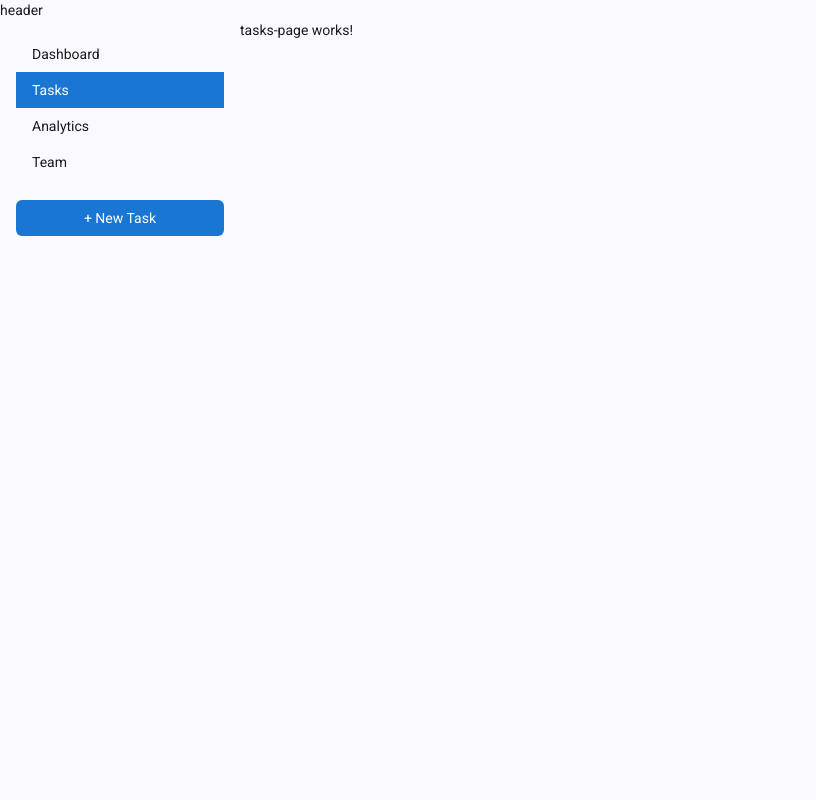
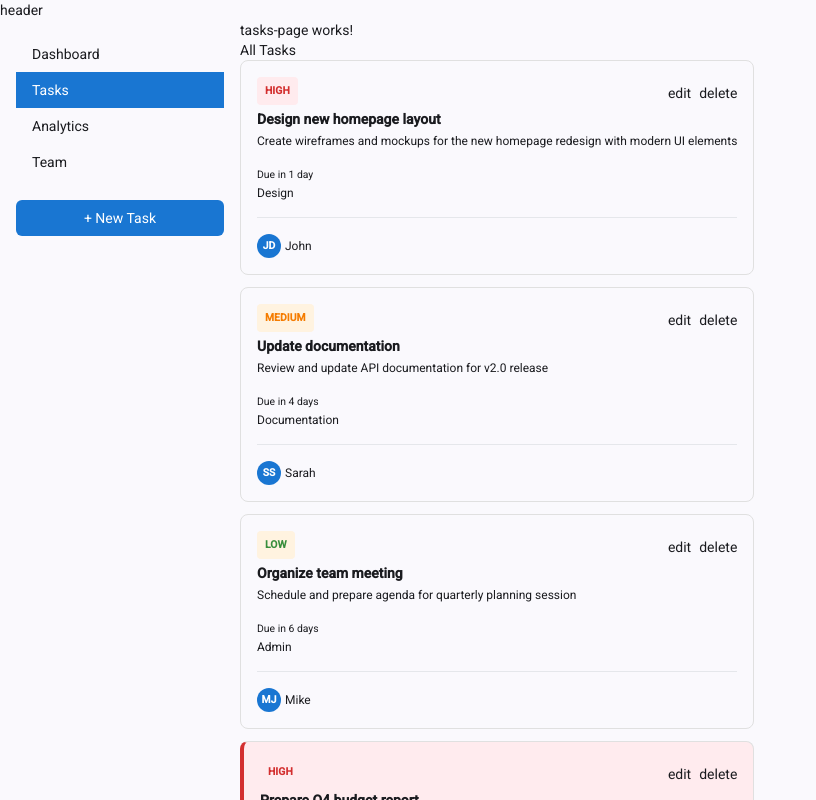
Before and after one commit to Abdelmomen-Nasreldin/Task-Manager, an Angular app: page / in a window 1280 px wide. Both pictures are taken after a click on the item "Tasks". Shown: the top 800 px of the page, without its empty margins (0-816 px from the left). Built offline with nearby package versions, Linux system fonts and the light colour scheme.

Commit message:
tasks page

```diff
--- a/src/app/features/tasks/tasks-page/tasks-page.html
+++ b/src/app/features/tasks/tasks-page/tasks-page.html
@@ -1 +1,18 @@
 <p>tasks-page works!</p>
+<div class="dashboard-page">
+  <div class="dashboard-page-header">
+    <h1>All Tasks</h1>
+  </div>
+  <div class="tasks-page-content">
+    <div class="tasks-page-content-tasks-container flex flex-col gap-3">
+      @for (task of tasks(); track task.id) {
+        <app-task-card [task]="task" [isEditOrDelete]="true" (editTask)="onEditClick($event)" (deleteTask)="onDeleteClick($event)"></app-task-card>
+      }
+    </div>
+  </div>
+</div>
+
+
+@if(isModalOpen()) {
+  <app-modal [updatedTask]="updatedTask()" (closeModal)="closeModal()" (saveModal)="updateTask($event)" #modal></app-modal>
+}
--- a/src/app/features/tasks/tasks-page/tasks-page.ts
+++ b/src/app/features/tasks/tasks-page/tasks-page.ts
@@ -1,10 +1,59 @@
-import { Component } from '@angular/core';
+import { Component, inject, signal } from '@angular/core';
+import { TaskService } from '../../../core/services/task/task-service';
+import { TaskCard } from "../../../shared/ui/task-card/task-card";
+import { Task } from '../../../shared/models/task.interface';
+import { Modal } from "../../../shared/ui/modal/modal";
 
 @Component({
   selector: 'app-tasks-page',
-  imports: [],
+  imports: [TaskCard, Modal],
   templateUrl: './tasks-page.html',
   styleUrl: './tasks-page.scss',
 })
 export class TasksPage {
+  private readonly taskService = inject(TaskService);
+  tasks = this.taskService.tasks;
+  isModalOpen = signal<boolean>(false);
+  updatedTask = signal<Task | null>(null);
+  openModal() {
+    this.isModalOpen.set(true);
+  }
+  closeModal() {
+    this.isModalOpen.set(false);
+  }
+  onEditClick(task: Task) {
+    this.updatedTask.set(task);
+    this.openModal();
+  }
+  onDeleteClick(id: string) {
+    console.log('onDeleteTask', id);
+    this.deleteTask(id);
+  }
+  deleteTask(id: string) {
+    this.taskService.deleteTask(id).subscribe({
+      next: (deletedTask) => {
+        console.log('Task deleted successfully', deletedTask);
+        this.closeModal();
+      },
+      error: (error) => {
+        console.error('Error deleting task', error);
+        this.closeModal();
+        alert('Error deleting task');
+      }
+    });
+  }
+
+  updateTask(task: Task) {
+    this.taskService.updateTask(task).subscribe({
+      next: (updatedTask) => {
+        console.log('Task updated successfully', updatedTask);
+        this.closeModal();
+      },
+      error: (error) => {
+        console.error('Error updating task', error);
+        this.closeModal();
+        alert('Error updating task');
+      }
+    });
+  }
 }
--- a/src/app/shared/ui/modal/modal.ts
+++ b/src/app/shared/ui/modal/modal.ts
@@ -27,7 +27,7 @@ export class Modal implements OnInit, OnChanges {
   ngOnInit(): void {
     console.log(this.updatedTask());
   }
-  updatedTask = input<Task>();
+  updatedTask = input<Task | null>(null);
   closeModal = output<void>();
   saveModal = output<Task>();
 
--- a/src/app/shared/ui/task-card/task-card.html
+++ b/src/app/shared/ui/task-card/task-card.html
@@ -1,25 +1,34 @@
-<div class="task-card {{ task.isOverdue ? 'warning' : '' }}">
-  <h5 class="task-priority mb-1 {{ task.priority.toLowerCase()  }}">{{ task.priority }}</h5>
+<div class="task-card {{ task().isOverdue ? 'warning' : '' }}">
+  <div class="flex justify-between items-center">
+    <h5 class="task-priority mb-1 {{ task().priority.toLowerCase()  }}">{{ task().priority }}</h5>
+    <div class="flex gap-2">
+      @if(isEditOrDelete()) {
+        <span class="cursor-pointer" (click)="onEditTask()">edit</span>
+        <span class="cursor-pointer" (click)="onDeleteTask()">delete</span>
+      }
+
+    </div>
+  </div>
   <div class="task-card-content">
-    <h4 class="task-title mb-1 font-bold text-sm">{{ task.title }}</h4>
-    <p class="task-description text-xs">{{ task.description }}</p>
+    <h4 class="task-title mb-1 font-bold text-sm">{{ task().title }}</h4>
+    <p class="task-description text-xs">{{ task().description }}</p>
   </div>
   <div class="my-4">
-    @if(task.completedAt) {
-      <p class="task-due-date">Completed on {{ task.completedAt | date:'mediumDate'}}</p>
-    } @else if(task.isOverdue) {
+    @if(task().completedAt) {
+      <p class="task-due-date">Completed on {{ task().completedAt | date:'mediumDate'}}</p>
+    } @else if(task().isOverdue) {
       <p class="task-due-date">Overdue by {{ dueDate() }}</p>
     } @else {
       <p class="task-due-date">Due in {{ dueDate() }}</p>
     }
 
-    @if(task.tags && task.tags.length > 0) {
-      <p class="task-tags text-xs">{{ task.tags.join(', ') }}</p>
+    @if(task().tags && task().tags.length > 0) {
+      <p class="task-tags text-xs">{{ task().tags.join(', ') }}</p>
     }
   </div>
   <hr>
   <div class="task-assignee flex items-center gap-1 mt-4">
-    <p class="task-assignee-avatar text-white font-bold w-6 h-6 flex items-center justify-center">{{ task.assignee?.avatar }}</p>
-    <p class="task-assignee-name text-xs">{{ task.assignee?.name?.split(' ')?.[0] ?? 'N/A' }}</p>
+    <p class="task-assignee-avatar text-white font-bold w-6 h-6 flex items-center justify-center">{{ task().assignee?.avatar }}</p>
+    <p class="task-assignee-name text-xs">{{ task().assignee?.name?.split(' ')?.[0] ?? 'N/A' }}</p>
   </div>
 </div>
--- a/src/app/shared/ui/task-card/task-card.ts
+++ b/src/app/shared/ui/task-card/task-card.ts
@@ -1,4 +1,4 @@
-import { Component, Input, OnChanges, signal, SimpleChanges } from '@angular/core';
+import { Component, input, Input, OnChanges, output, signal, SimpleChanges } from '@angular/core';
 import { Task } from '../../models/task.interface';
 import { CommonModule, DatePipe } from '@angular/common';
 
@@ -9,9 +9,11 @@ import { CommonModule, DatePipe } from '@angular/common';
   styleUrl: './task-card.scss',
 })
 export class TaskCard implements OnChanges{
-  @Input() task!: Task;
+  task = input.required<Task>();
+  isEditOrDelete = input(false);
   dueDate = signal<string>('');
-
+  editTask = output<Task>();
+  deleteTask = output<string>();
   ngOnChanges(changes: SimpleChanges): void {
     if (changes['task']) {
       const currentTask = changes['task'].currentValue as Task;
@@ -19,6 +21,12 @@ export class TaskCard implements OnChanges{
     }
   }
 
+  onEditTask() {
+    this.editTask.emit(this.task());
+  }
+  onDeleteTask() {
+    this.deleteTask.emit(this.task().id);
+  }
   // need to be pipe instead of in component
   private formatDueDateInDays(dueDate: string): string {
     const now = new Date();
```
